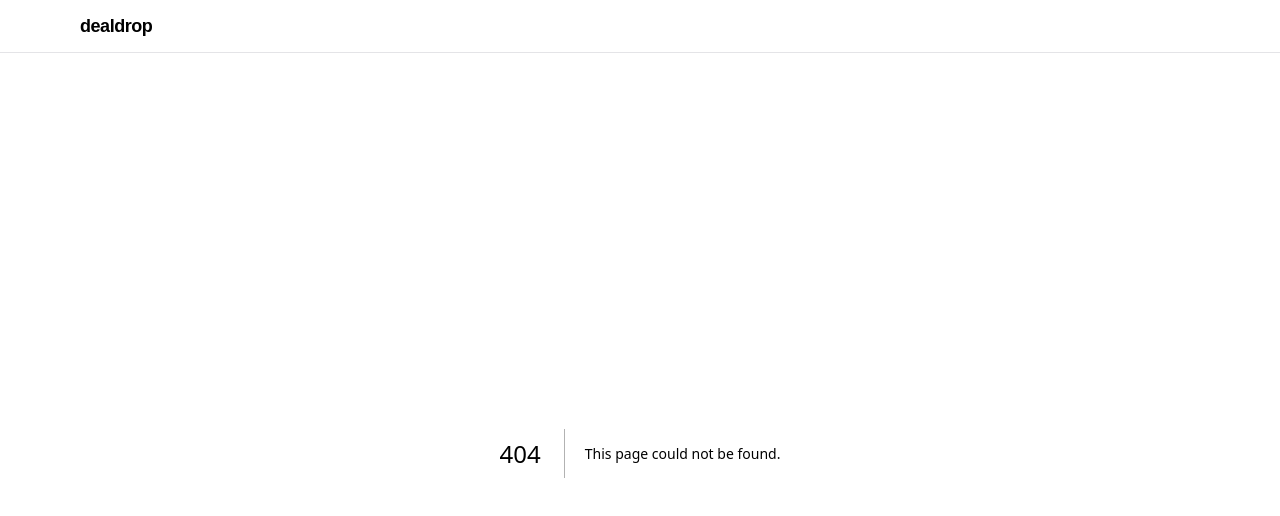
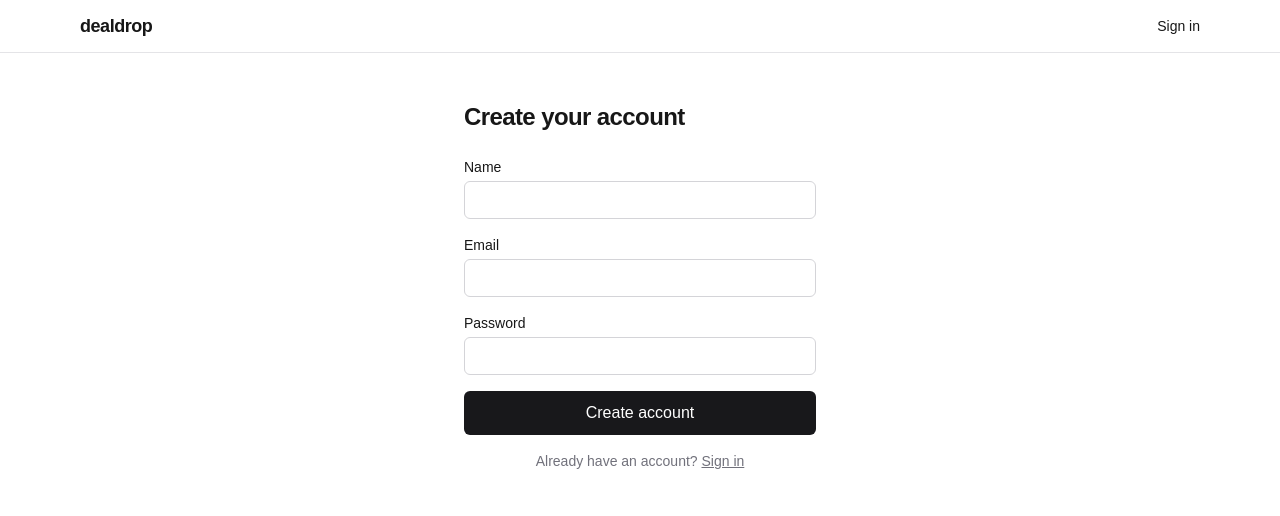
Before and after one commit to derekdiliu/dealdrop, a Next.js app in the folder frontend/: page /register in a window 1280 px wide. Before the commit this address had no page. Shown: the top 516 px of the page. Built offline with nearby package versions, Linux system fonts and the light colour scheme; no server answers.

Commit message:
Sign in, register and sign out

```diff
--- /dev/null
+++ b/frontend/src/app/actions/auth.ts
@@ -0,0 +1,51 @@
+"use server";
+
+import { apiFetch, problemMessage } from "@/lib/api";
+import { submittedValues } from "@/lib/forms";
+import { clearSession, safeReturnPath, saveSession } from "@/lib/session";
+
+/**
+ * Sign-in and sign-out return where to go rather than redirecting, and the browser then does a full
+ * page load: when the user changes, nothing the client cached for the previous identity is reused.
+ */
+export type FormState = {
+  error?: string;
+  redirectTo?: string;
+  // React resets a form after its action runs, so a failed submission hands back what was typed.
+  values?: Record<string, string>;
+};
+
+export async function signIn(_state: FormState, form: FormData): Promise<FormState> {
+  const response = await apiFetch("/api/identity/login", {
+    method: "POST",
+    body: JSON.stringify({ email: form.get("email"), password: form.get("password") }),
+  });
+  if (!response.ok) {
+    return { error: await problemMessage(response), values: submittedValues(form) };
+  }
+  const { accessToken, expiresIn } = await response.json();
+  await saveSession(accessToken, expiresIn);
+  return { redirectTo: safeReturnPath(form.get("next")) };
+}
+
+export async function register(_state: FormState, form: FormData): Promise<FormState> {
+  const email = form.get("email");
+  const password = form.get("password");
+  const created = await apiFetch("/api/identity/register", {
+    method: "POST",
+    body: JSON.stringify({ email, password, displayName: form.get("displayName") }),
+  });
+  if (!created.ok) {
+    return {
+      error: created.status === 400
+        ? "Check your details: a valid email, and a password of 8 to 72 characters."
+        : await problemMessage(created),
+      values: submittedValues(form),
+    };
+  }
+  return signIn({}, form);
+}
+
+export async function signOut() {
+  await clearSession();
+}
--- a/frontend/src/app/layout.tsx
+++ b/frontend/src/app/layout.tsx
@@ -1,6 +1,9 @@
 import type { Metadata } from "next";
 import { Geist, Geist_Mono } from "next/font/google";
 import Link from "next/link";
+import { Suspense } from "react";
+
+import { AccountNav } from "@/components/account-nav";
 import "./globals.css";
 
 const geistSans = Geist({
@@ -26,10 +29,13 @@ export default function RootLayout({ children }: LayoutProps<"/">) {
     >
       <body className="min-h-full flex flex-col">
         <header className="border-b border-zinc-200 dark:border-zinc-800">
-          <div className="mx-auto flex max-w-6xl items-center px-4 py-3">
+          <div className="mx-auto flex max-w-6xl items-center justify-between px-4 py-3">
             <Link href="/" className="text-lg font-semibold tracking-tight">
               dealdrop
             </Link>
+            <Suspense>
+              <AccountNav />
+            </Suspense>
           </div>
         </header>
         {children}
--- /dev/null
+++ b/frontend/src/app/login/page.tsx
@@ -0,0 +1,15 @@
+import { Suspense } from "react";
+
+import { SignInForm } from "@/components/auth-forms";
+
+export default function Page() {
+  return (
+    <main className="mx-auto w-full max-w-sm flex-1 px-4 py-12">
+      <h1 className="mb-6 text-2xl font-semibold tracking-tight">Sign in</h1>
+      {/* Reads ?next= from the URL, which is only known at request time. */}
+      <Suspense>
+        <SignInForm />
+      </Suspense>
+    </main>
+  );
+}
--- /dev/null
+++ b/frontend/src/app/register/page.tsx
@@ -0,0 +1,15 @@
+import { Suspense } from "react";
+
+import { RegisterForm } from "@/components/auth-forms";
+
+export default function Page() {
+  return (
+    <main className="mx-auto w-full max-w-sm flex-1 px-4 py-12">
+      <h1 className="mb-6 text-2xl font-semibold tracking-tight">Create your account</h1>
+      {/* Reads ?next= from the URL, which is only known at request time. */}
+      <Suspense>
+        <RegisterForm />
+      </Suspense>
+    </main>
+  );
+}
--- /dev/null
+++ b/frontend/src/components/account-nav.tsx
@@ -0,0 +1,25 @@
+import Link from "next/link";
+
+import { SignOutButton } from "@/components/sign-out-button";
+import { getUser } from "@/lib/session";
+
+/** Reads the session cookie, so it must render inside a Suspense boundary. */
+export async function AccountNav() {
+  const user = await getUser();
+  if (!user) {
+    return (
+      <Link href="/login" className="text-sm font-medium hover:underline">
+        Sign in
+      </Link>
+    );
+  }
+  return (
+    <nav className="flex items-center gap-4 text-sm">
+      <Link href="/orders" className="font-medium hover:underline">
+        My orders
+      </Link>
+      <span className="hidden text-zinc-500 sm:inline">{user.email}</span>
+      <SignOutButton />
+    </nav>
+  );
+}
--- /dev/null
+++ b/frontend/src/components/auth-forms.tsx
@@ -0,0 +1,60 @@
+"use client";
+
+import Link from "next/link";
+import { useSearchParams } from "next/navigation";
+import { useActionState, useEffect } from "react";
+
+import { register, signIn } from "@/app/actions/auth";
+import { Field, FormError, SubmitButton } from "@/components/form";
+
+/** A full page load after signing in, so nothing cached while signed out is reused. */
+function useRedirectAfterSignIn(redirectTo: string | undefined) {
+  useEffect(() => {
+    if (redirectTo) {
+      window.location.assign(redirectTo);
+    }
+  }, [redirectTo]);
+}
+
+export function SignInForm() {
+  const next = useSearchParams().get("next") ?? "/";
+  const [state, action] = useActionState(signIn, {});
+  useRedirectAfterSignIn(state.redirectTo);
+  return (
+    <form action={action} className="space-y-4">
+      <input type="hidden" name="next" value={next} />
+      <Field label="Email" name="email" type="email" autoComplete="email" required defaultValue={state.values?.email} />
+      <Field label="Password" name="password" type="password" autoComplete="current-password" required />
+      <FormError message={state.error} />
+      <SubmitButton pendingText="Signing in…">Sign in</SubmitButton>
+      <p className="text-center text-sm text-zinc-500">
+        New here?{" "}
+        <Link href={`/register?next=${encodeURIComponent(next)}`} className="underline">
+          Create an account
+        </Link>
+      </p>
+    </form>
+  );
+}
+
+export function RegisterForm() {
+  const next = useSearchParams().get("next") ?? "/";
+  const [state, action] = useActionState(register, {});
+  useRedirectAfterSignIn(state.redirectTo);
+  return (
+    <form action={action} className="space-y-4">
+      <input type="hidden" name="next" value={next} />
+      <Field label="Name" name="displayName" autoComplete="name" required maxLength={100} defaultValue={state.values?.displayName} />
+      <Field label="Email" name="email" type="email" autoComplete="email" required defaultValue={state.values?.email} />
+      <Field label="Password" name="password" type="password" autoComplete="new-password" required minLength={8} maxLength={72} />
+      <FormError message={state.error} />
+      <SubmitButton pendingText="Creating account…">Create account</SubmitButton>
+      <p className="text-center text-sm text-zinc-500">
+        Already have an account?{" "}
+        <Link href={`/login?next=${encodeURIComponent(next)}`} className="underline">
+          Sign in
+        </Link>
+      </p>
+    </form>
+  );
+}
--- /dev/null
+++ b/frontend/src/components/form.tsx
@@ -0,0 +1,35 @@
+"use client";
+
+import type { InputHTMLAttributes } from "react";
+import { useFormStatus } from "react-dom";
+
+import { buttonClass } from "@/components/styles";
+
+export function Field({ label, ...input }: { label: string } & InputHTMLAttributes<HTMLInputElement>) {
+  return (
+    <label className="block text-sm">
+      <span className="font-medium">{label}</span>
+      <input
+        {...input}
+        className="mt-1 w-full rounded-md border border-zinc-300 bg-transparent px-3 py-2 focus:border-zinc-900 focus:outline-none dark:border-zinc-700 dark:focus:border-zinc-100"
+      />
+    </label>
+  );
+}
+
+export function SubmitButton({ children, pendingText }: { children: React.ReactNode; pendingText: string }) {
+  const { pending } = useFormStatus();
+  return (
+    <button type="submit" disabled={pending} className={buttonClass}>
+      {pending ? pendingText : children}
+    </button>
+  );
+}
+
+export function FormError({ message }: { message?: string }) {
+  return message ? (
+    <p role="alert" className="rounded-md bg-red-50 px-3 py-2 text-sm text-red-700 dark:bg-red-950 dark:text-red-300">
+      {message}
+    </p>
+  ) : null;
+}
--- /dev/null
+++ b/frontend/src/components/sign-out-button.tsx
@@ -0,0 +1,20 @@
+"use client";
+
+import { signOut } from "@/app/actions/auth";
+
+export function SignOutButton() {
+  return (
+    <form
+      action={async () => {
+        await signOut();
+        // A full page load on purpose, so pages cached for the signed-in user can't be shown again.
+        // eslint-disable-next-line @next/next/no-location-assign-relative-destination
+        window.location.assign("/");
+      }}
+    >
+      <button type="submit" className="text-zinc-500 hover:underline">
+        Sign out
+      </button>
+    </form>
+  );
+}
--- /dev/null
+++ b/frontend/src/components/styles.ts
@@ -0,0 +1,4 @@
+// Shared class names. Kept out of "use client" modules so Server Components can import them too.
+
+export const buttonClass =
+  "w-full rounded-md bg-zinc-900 px-4 py-2.5 font-medium text-white transition hover:bg-zinc-700 disabled:opacity-60 dark:bg-zinc-100 dark:text-zinc-900 dark:hover:bg-zinc-300";
```
